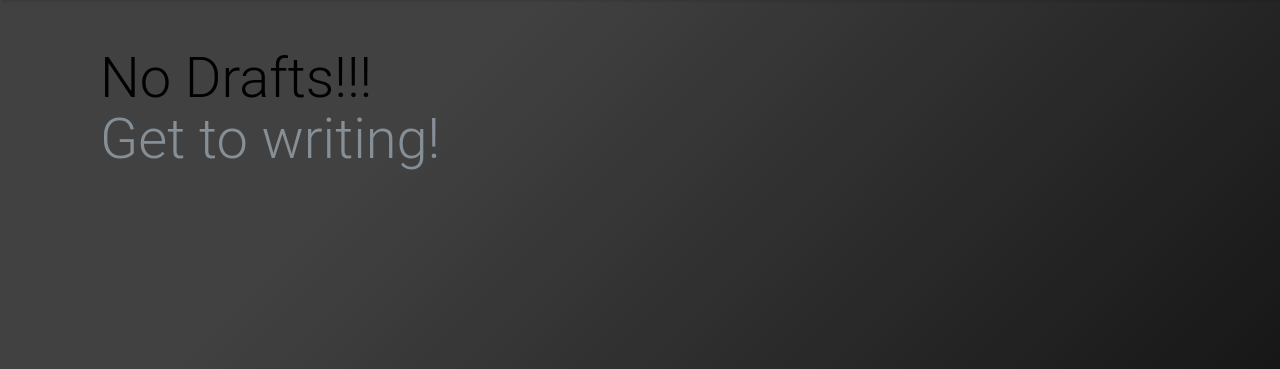
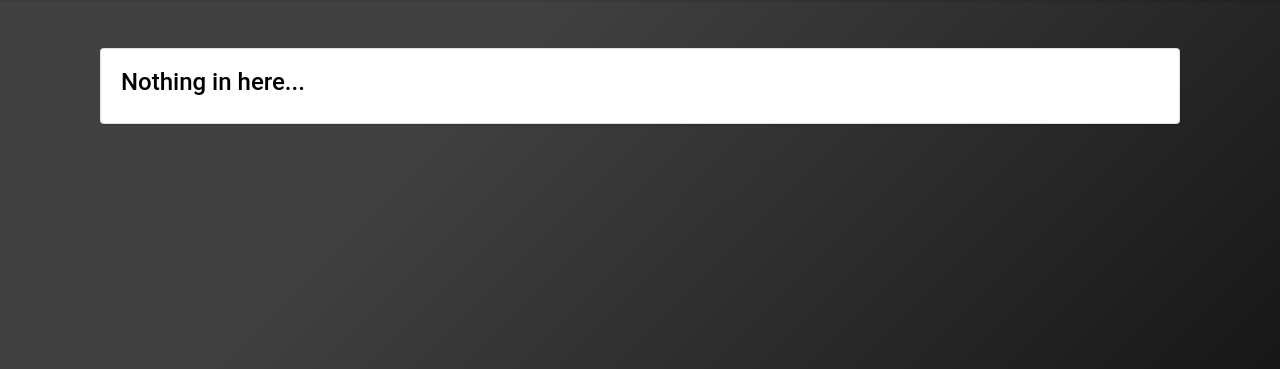
Before and after one commit to amaya91/Django-projects, a Django app: page /drafts/ in a window 1280 px wide. Shown: the part 58-427 px from the top of the page. Run offline with Django 3.2, Linux system fonts and the light colour scheme; the visitor is signed in with stand-in values (Sample User, id 1); data that the repository does not hold is empty; some libraries are stand-ins or nearby versions.

Commit message:
draft template edit and remove like

```diff
--- a/blog/templates/blog/post_detail.html
+++ b/blog/templates/blog/post_detail.html
@@ -19,7 +19,7 @@
                 <p class="card-text">{{ post.text|linebreaksbr }}</p>
             <div>
                 {% if user.is_superuser %}
-                <a class="btn btn-secondary" href="{% url 'post_publish' pk=post.pk %}">Publish</a>
+                <a class="btn btn-dark" href="{% url 'post_publish' pk=post.pk %}">Publish</a>
                 <a class="btn btn-dark" href="{% url 'post_edit' pk=post.pk %}"><i class="fas fa-pencil-alt"></i></a>
                 <a class="btn btn-dark" href="{% url 'post_remove' pk=post.pk %}"><i class="fas fa-trash-alt"></i></a>
                 {% endif %}
@@ -70,7 +70,7 @@
                 </div>
                 <div class="text-muted col-md-2 ">
                     {% if user.is_superuser %}
-                    <a href="{% url 'comment_remove' pk=comment.pk %}"><i class="fas fa-trash-alt"></i></a>
+                    <a href="{% url 'comment_remove' pk=comment.pk %}" class="btn-light"><i class="fas fa-trash-alt"></i></a>
                     {% endif %}
                 </div>
                 {% empty %}
--- a/blog/templates/blog/post_draft_list.html
+++ b/blog/templates/blog/post_draft_list.html
@@ -14,9 +14,13 @@
         </div>
     </div>
     {% empty %}
-        <div class="display-4">No Drafts!!!
-            <p class="text-muted">Get to writing!</p>
+    <div class="card mb-4" >
+        <div class="card-body">
+            <div class="card-text">
+                <h4>Nothing in here...</h4>
+            </div>
         </div>
+    </div>
     {% endfor %}
 </div>
 {% endblock %}
--- a/blog/templates/blog/post_edit.html
+++ b/blog/templates/blog/post_edit.html
@@ -33,7 +33,7 @@
             <p class="mb-1">{{ field }}</p>
 
         {% endfor %}
-        <button type="submit" class="save btn btn-default">Save</button>
+        <button type="submit" class="btn btn-light">Save</button>
     </form>
 </div>
 {% endblock %}
```
Also changed, not shown: blog/templates/blog/post_list.html (+0 -9 lines).
